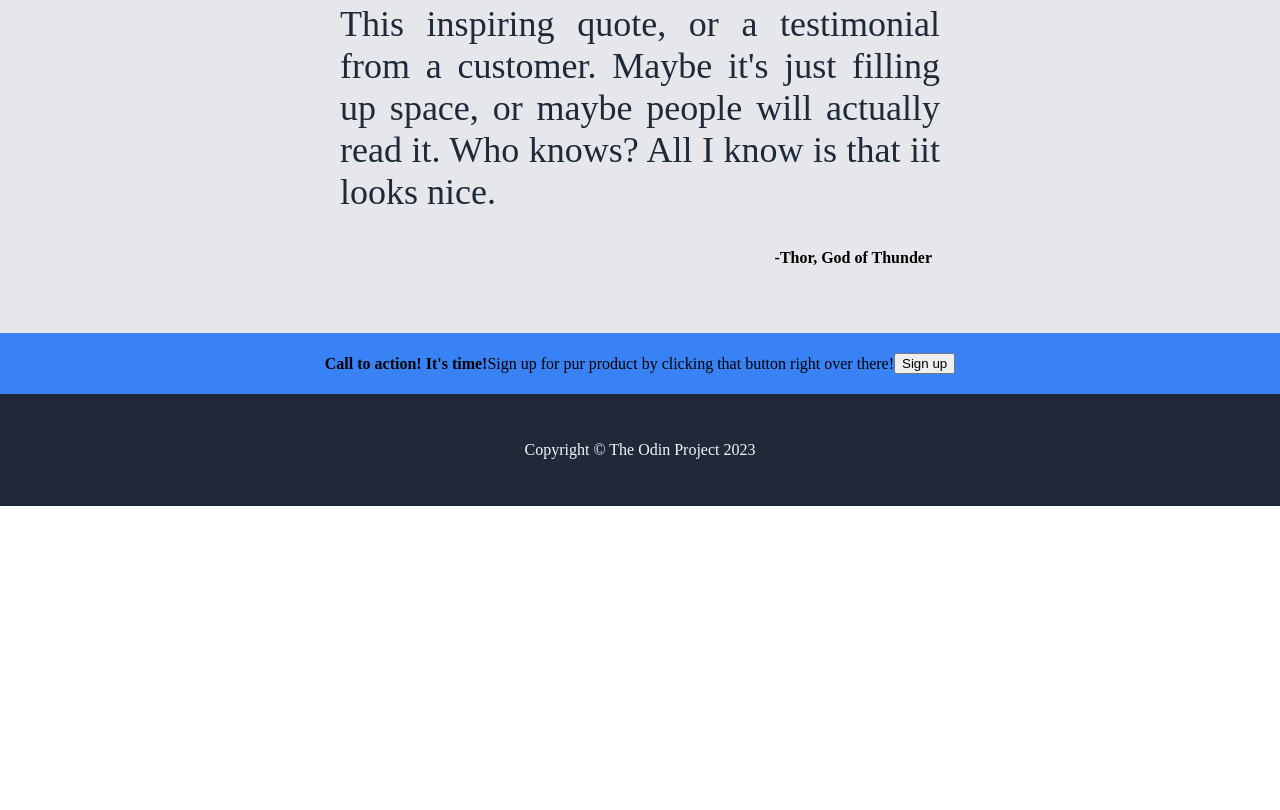
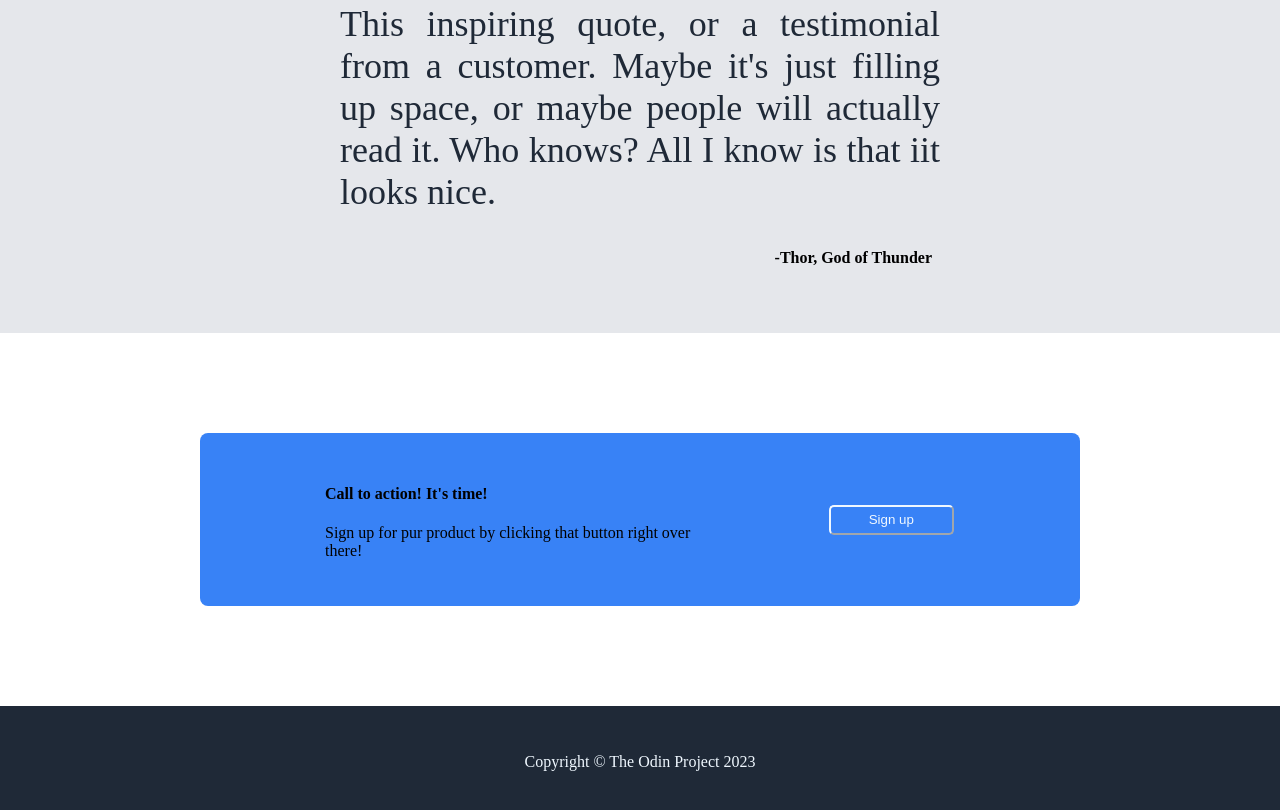
Before and after one commit to inmyworld5/landing-page, a plain HTML site: page index.html in a window 1280 px wide. Shown: the part 936-1746 px from the top of the page. Before the commit the page ends 1442 px from the top, so only its background shows below. Drawn offline with Linux system fonts and the light colour scheme.

Commit message:
Work on section 3 main

```diff
--- a/index.css
+++ b/index.css
@@ -113,17 +113,37 @@ blockquote{
 
 /* Section three main */
 
-.s3{
+.container4{
     background-color: #3882f6;
     text-align: center;
     display: flex;
     justify-content:center;
     align-items:center;
+    margin-top: 100px;
+    margin-bottom: 100px;
+    margin-left: 200px;
+    margin-right: 200px;
+    padding-top: 30px;
+    padding-bottom: 30px;
+    border-radius: 8px;
 }
 
-.s3h4, .s3p, .s3button{
+.container4 #div1, .container4 #div2{
     flex: 1;
-    align-self:center;
+}
+
+#div1{
+    text-align: left;
+    padding-left: 125px;
+}
+
+.s3 button{
+    width: 125px;
+    height: 30px;
+    border-radius: 5px;
+    background-color: #3882f6;
+    border-color: aliceblue;
+    color: aliceblue;
 }
 
 /* Footer */
--- a/index.html
+++ b/index.html
@@ -53,9 +53,15 @@
             <p>-Thor, God of Thunder</p>
         </section>
         <section class="s3">
-            <h4>Call to action! It's time!</h4>
-            <p>Sign up for pur product by clicking that button right over there!</p>
-            <button>Sign up</button>
+            <div class="container4">
+                <div id="div1">
+                    <h4>Call to action! It's time!</h4>
+                    <p>Sign up for pur product by clicking that button right over there!</p>
+                </div>
+                <div id="div2">
+                    <button>Sign up</button>
+                </div>
+            </div>
         </section>
     </main>
 
```
